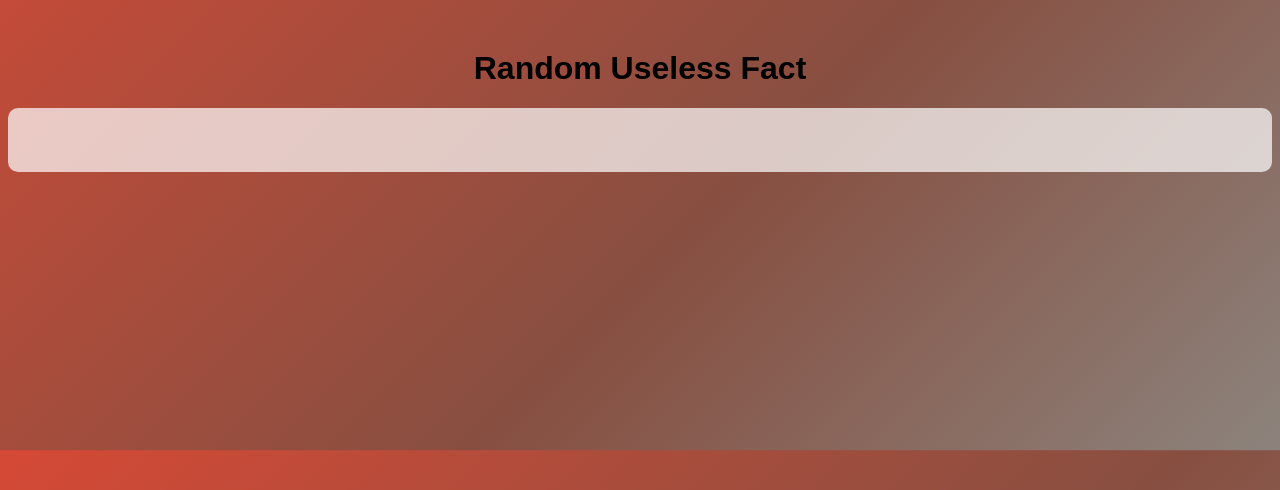
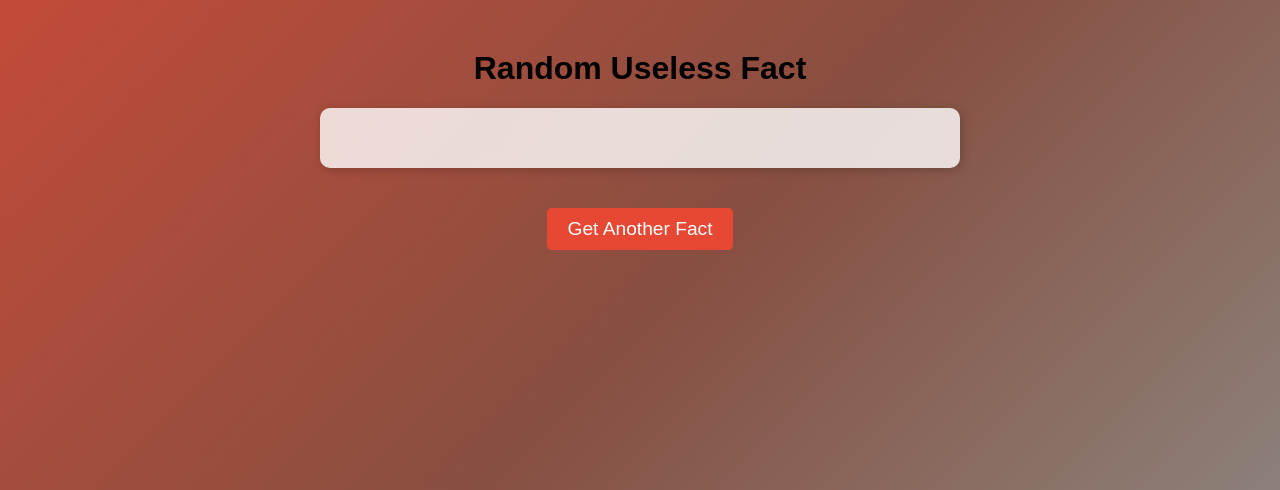
Before and after one commit to ivyanneh/la-rose-, a Flask app: page / in a window 1280 px wide. Shown: the top 490 px of the page. Run offline with Flask 3, Linux system fonts and the light colour scheme; data that the repository does not hold is empty.

Commit message:
Update index.html

```diff
--- a/useless_facts_app/templates/index.html
+++ b/useless_facts_app/templates/index.html
@@ -15,11 +15,14 @@
         }
 
         .fact {
-            font-size: 1.5em;
-            margin-top: 20px;
-            background-color: rgba(255, 255, 255, 0.7); /* Light background for text */
+            font-size: 1.2em;
+            width: 80%;
+            max-width: 600px;
+            margin: 20px auto;
+            background-color: rgba(255, 255, 255, 0.8); /* Light background for text */
             padding: 20px;
             border-radius: 10px;
+            box-shadow: 2px 2px 10px rgba(0, 0, 0, 0.2);
         }
 
         /* Animation to make the gradient move */
@@ -34,6 +37,23 @@
                 background-position: 0% 50%;
             }
         }
+
+        /* Button styling */
+        .refresh-button {
+            margin-top: 20px;
+            padding: 10px 20px;
+            font-size: 1.2em;
+            background-color: #E64833;
+            color: white;
+            border: none;
+            border-radius: 5px;
+            cursor: pointer;
+            transition: 0.3s;
+        }
+
+        .refresh-button:hover {
+            background-color: #c53b28;
+        }
     </style>
 </head>
 <body>
@@ -41,5 +61,7 @@
     <div class="fact">
         <p>{{ fact }}</p>
     </div>
+
+    <button class="refresh-button" onclick="window.location.reload();">Get Another Fact</button>
 </body>
 </html>
```
